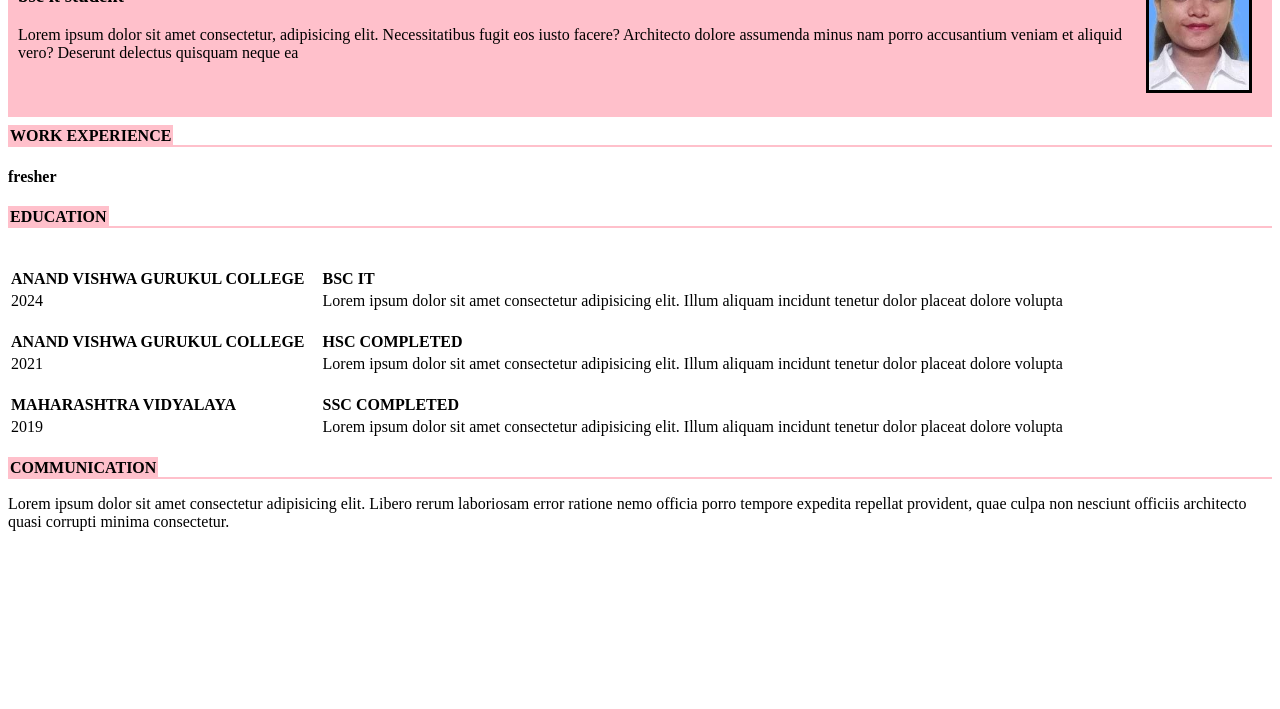
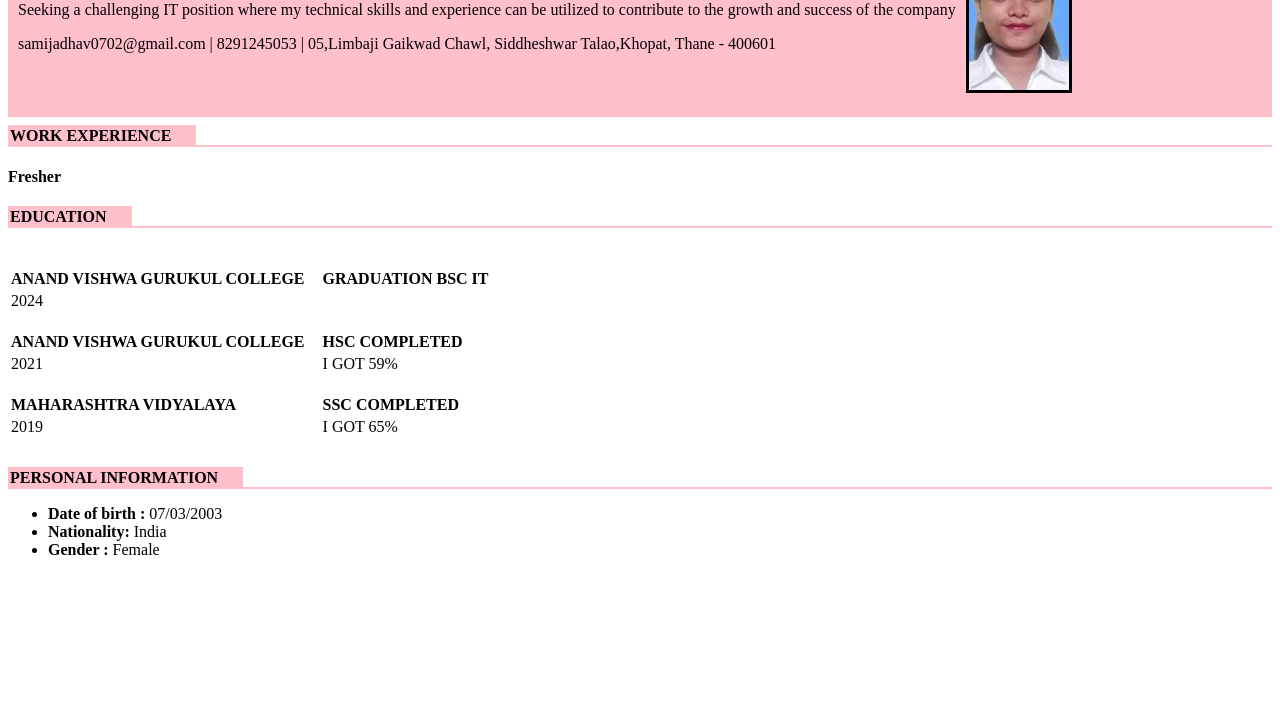
Before and after one commit to SAMIKSHA2611/Resume2, a plain HTML site: page index.html in a window 1280 px wide. Shown: the part 91-800 px from the top of the page. Drawn offline with Linux system fonts and the light colour scheme.

Commit message:
updated html css resume

```diff
--- a/index.html
+++ b/index.html
@@ -3,7 +3,8 @@
 <head>
     <meta charset="UTF-8">
     <meta name="viewport" content="width=device-width, initial-scale=1.0">
-    <title>Document</title>
+    <title>Resume 2</title>
+
     <style>
 
         .profile{
@@ -25,13 +26,14 @@
         }
         #education{
             padding-top: 12px;
-            padding-bottom: 20px;
+            padding-bottom: 30px;
             text-align: left;
 
         }
         #education th{
             padding-top: 20px;
             padding-right: 15px;
+
 
         }
 
@@ -41,15 +43,14 @@
         }
         .label{
             color: black;
-
+            margin-right: 10PX;
 
          }
          .experience {
             background-color: pink;
             margin-bottom: 0%;
             padding: 2px;
-
-
+            padding-right:25px;
 
          }
     </style>
@@ -61,8 +62,9 @@
 
             <div>
                 <h1>SAMIKSHA JADHAV</h1>
-                <h3>bsc it student</h3>
-                <p>Lorem ipsum dolor sit amet consectetur, adipisicing elit. Necessitatibus fugit eos iusto facere? Architecto dolore assumenda minus nam porro accusantium veniam et aliquid vero? Deserunt delectus quisquam neque ea </p>
+                <p>Seeking a challenging IT position where my technical skills and experience can be utilized to contribute to the growth and success of the company</p>
+                <p>samijadhav0702@gmail.com | 8291245053  | 05,Limbaji Gaikwad Chawl, Siddheshwar Talao,Khopat, Thane - 400601 </p>
+
             </div>
             <div>
                 <img src="mypic.jpg" alt="my profile pic" width="100" height="150">
@@ -74,9 +76,8 @@
             <div>
 
                 <span class="label experience"> <b>WORK EXPERIENCE</b></span>
-
                 <hr>
-               <h4>fresher</h4>
+               <h4>Fresher</h4>
             </div>
 
             <!--education-->
@@ -87,12 +88,12 @@
 
                 <table id="education">
                     <tr >
-                        <th >ANAND VISHWA GURUKUL COLLEGE</th>
-                        <th>BSC IT</th>
+                        <th>ANAND VISHWA GURUKUL COLLEGE</th>
+                        <th> GRADUATION BSC IT</th>
                     </tr>
                      <tr>
                        <td>2024</td>
-                       <td>Lorem ipsum dolor sit amet consectetur adipisicing elit. Illum aliquam incidunt tenetur dolor placeat dolore volupta</td>
+                       <td> </td>
                     </tr>
                     <tr>
                         <th>ANAND VISHWA GURUKUL COLLEGE</th>
@@ -100,7 +101,7 @@
                     </tr>
                     <tr>
                         <td>2021</td>
-                       <td>Lorem ipsum dolor sit amet consectetur adipisicing elit. Illum aliquam incidunt tenetur dolor placeat dolore volupta</td>
+                        <td>I GOT 59%</td>
                     </tr>
                     <tr>
                         <th>MAHARASHTRA VIDYALAYA</th>
@@ -108,16 +109,21 @@
                     </tr>
                     <tr>
                         <td>2019</td>
-                       <td>Lorem ipsum dolor sit amet consectetur adipisicing elit. Illum aliquam incidunt tenetur dolor placeat dolore volupta</td>
+                       <td>I GOT 65% </td>
                     </tr>
                 </table>
             </div>
 
-            <!--communication-->
+            <!--personal information-->
             <div>
-                <span class="label experience"> <b>COMMUNICATION</b></span>
+                <span class="label experience"> <b> PERSONAL INFORMATION </b></span>
                 <hr>
-                <p>Lorem ipsum dolor sit amet consectetur adipisicing elit. Libero rerum laboriosam error ratione nemo officia porro tempore expedita repellat provident, quae culpa non nesciunt officiis architecto quasi corrupti minima consectetur.</p>
+                <ul>
+                    <li> <b>Date of birth : </b>07/03/2003</li>
+                    <li><b>Nationality: </b>India</li>
+                    <li><b>Gender : </b>Female </li>
+                </ul>
+
             </div>
         </div>
 
```
